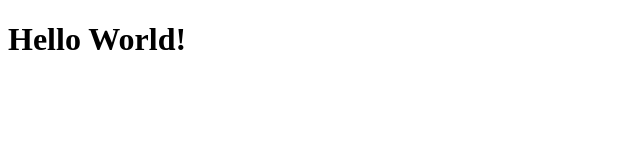
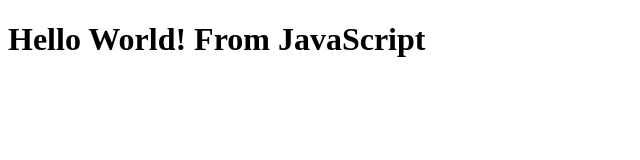
Before and after one commit to joshi-durgesh/React-Episode-1-Inception, a plain HTML site: page index.html in a window 1280 px wide. Shown: the whole page, without its empty margins (0-640 px from the left). Drawn offline with Linux system fonts and the light colour scheme.

Commit message:
hello world with javascript

```diff
--- a/index.html
+++ b/index.html
@@ -6,8 +6,13 @@
     <title>Inception</title>
   </head>
   <body>
-    <div id="root">
-      <h1>Hello World!</h1>
-    </div>
+    <div id="root"></div>
+    <script>
+      const heading = document.createElement("h1");
+      heading.innerHTML = "Hello World! From JavaScript";
+
+      const root = document.getElementById("root");
+      root.appendChild(heading);
+    </script>
   </body>
 </html>
```
